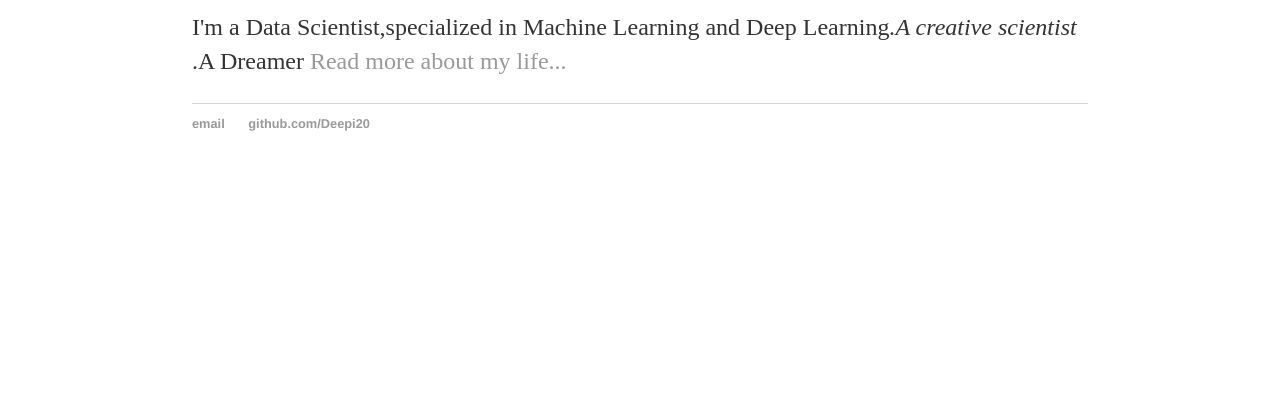
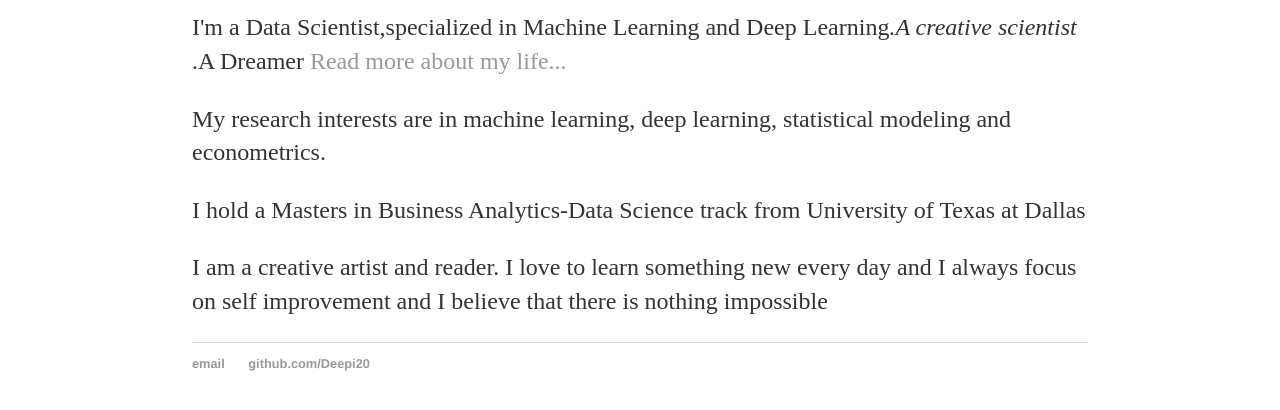
Before and after one commit to Deepi20/Deepi20.github.io, a plain HTML site: page index.html in a window 1280 px wide. Shown: the part 508-918 px from the top of the page. Before the commit the page ends 800 px from the top, so only its background shows below. Drawn offline with Linux system fonts and the light colour scheme.

Commit message:
Update index.html

```diff
--- a/index.html
+++ b/index.html
@@ -24,6 +24,20 @@
 				<p>I'm a Data Scientist,specialized in Machine Learning and Deep Learning<em>.A creative scientist </em>.A Dreamer  <a href="/about">Read more about my life...</a></p>
     		</div><!-- /.blurb -->
 		</div><!-- /.container -->
+		<div class="about">
+		<p class="main_content">
+
+			<p>
+				My research interests are in machine learning, deep learning, statistical modeling and econometrics.
+			</p>
+			<p>
+				I hold a Masters in Business Analytics-Data Science track from University of Texas at Dallas
+			</p>
+			<p>
+				I am a creative artist and reader. I love to learn something new every day and I always focus on self improvement and I believe that there is nothing impossible
+			</p>
+		</p>
+	</div>
 		<footer>
     		<ul>
         		<li><a href="mailto:deepi2091@gmail.com">email</a></li>
```
